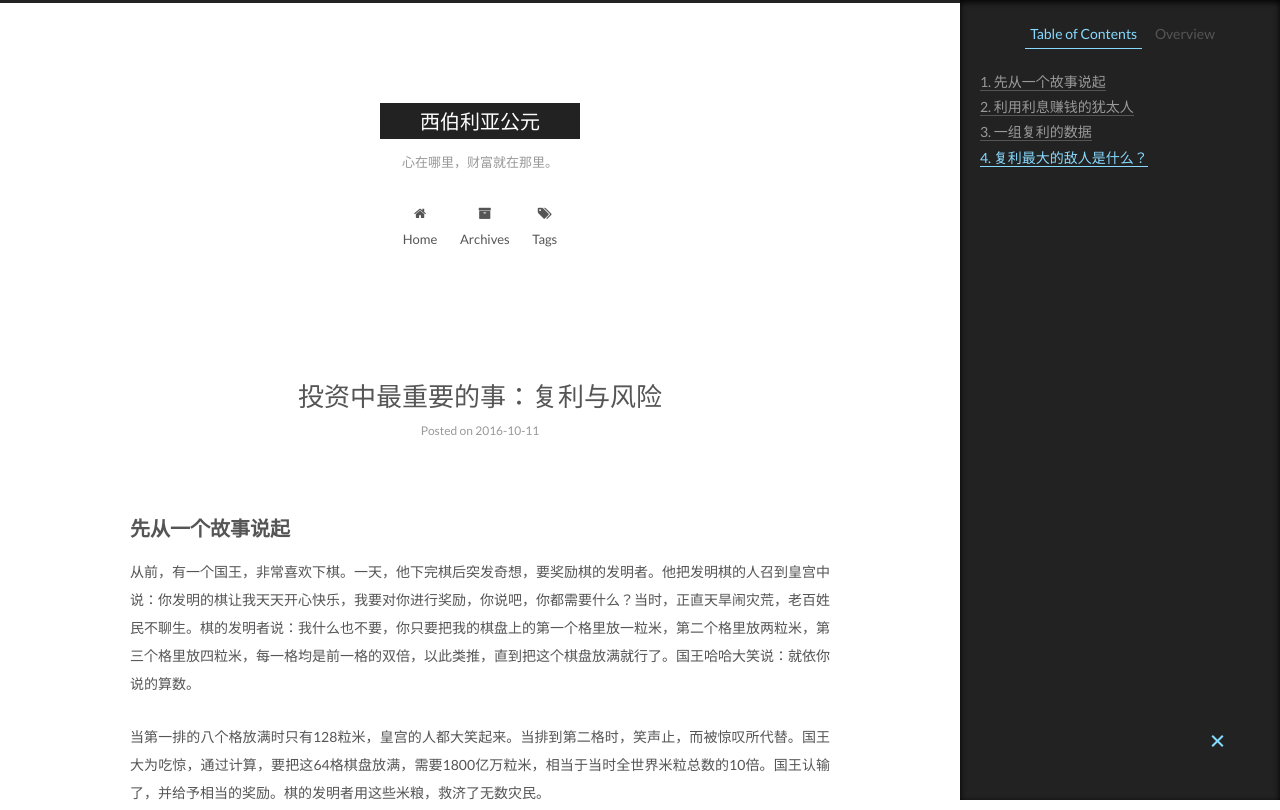
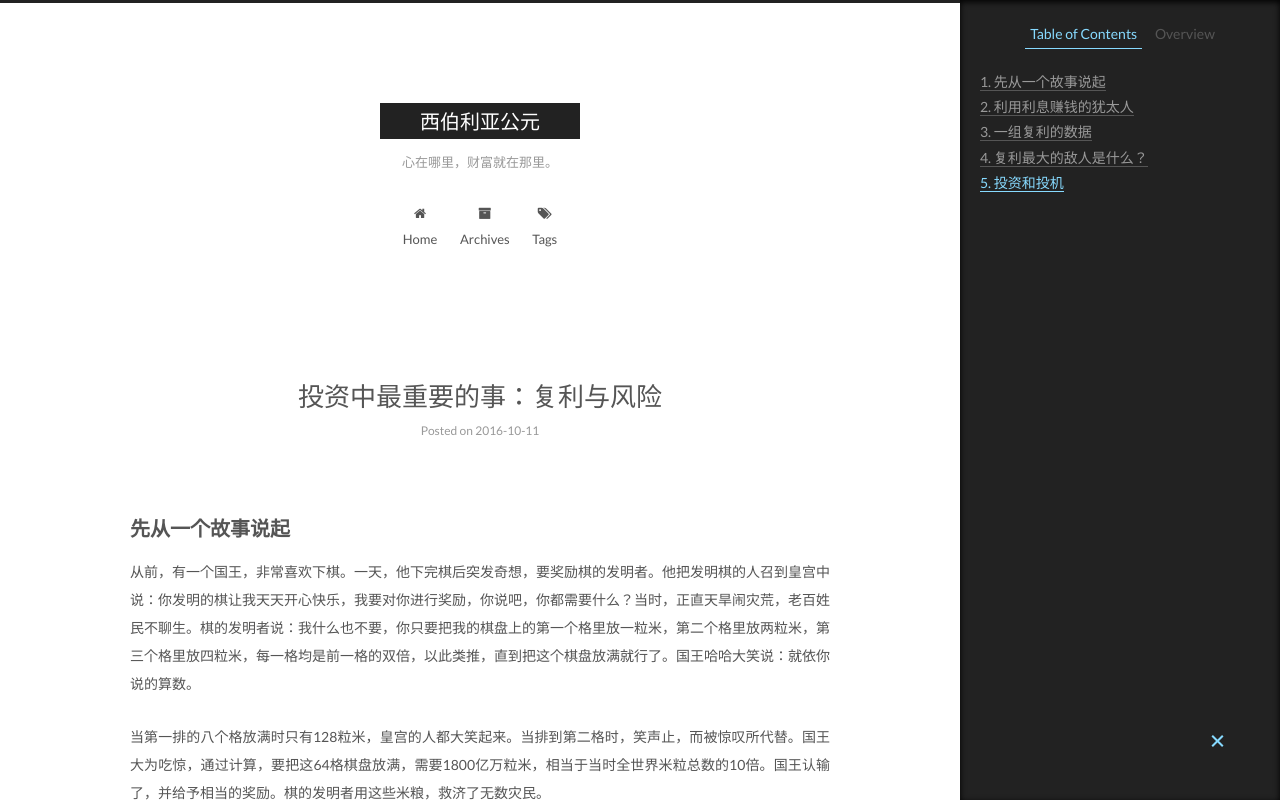
Before and after one commit to bedelt/bedelt.github.io, a plain HTML site: page 2016/10/11/myfirstmd/index.html in a window 1280 px wide. Shown: the top 810 px of the page. Drawn offline with Linux system fonts and the light colour scheme.

Commit message:
Site updated: 2016-10-11 02:10:33

```diff
--- a/2016/10/11/myfirstmd/index.html
+++ b/2016/10/11/myfirstmd/index.html
@@ -94,7 +94,7 @@
 <meta property="og:image" content="http://upload-images.jianshu.io/upload_images/2701420-ae5525a22860b6f7.jpg?imageMogr2/auto-orient/strip%7CimageView2/2/w/1240">
 <meta property="og:image" content="http://upload-images.jianshu.io/upload_images/2701420-1b87c5710b7cd9b9.png?imageMogr2/auto-orient/strip%7CimageView2/2/w/1240">
 <meta property="og:image" content="http://upload-images.jianshu.io/upload_images/2701420-76f3f0f203aba08f.jpg?imageMogr2/auto-orient/strip%7CimageView2/2/w/1240">
-<meta property="og:updated_time" content="2016-10-10T17:05:57.764Z">
+<meta property="og:updated_time" content="2016-10-10T18:10:09.221Z">
 <meta name="twitter:card" content="summary">
 <meta name="twitter:title" content="投资中最重要的事：复利与风险">
 <meta name="twitter:description" content="先从一个故事说起从前，有一个国王，非常喜欢下棋。一天，他下完棋后突发奇想，要奖励棋的发明者。他把发明棋的人召到皇宫中说：你发明的棋让我天天开心快乐，我要对你进行奖励，你说吧，你都需要什么？当时，正直天旱闹灾荒，老百姓民不聊生。棋的发明者说：我什么也不要，你只要把我的棋盘上的第一个格里放一粒米，第二个格里放两粒米，第三个格里放四粒米，每一格均是前一格的双倍，以此类推，直到把这个棋盘放满就行了。国王哈">
@@ -472,8 +472,7 @@
 <p>投资最重要的两条原则是：第一，永远不要赔钱；第二，永远不要忘记第一条。——巴菲特</p>
 </blockquote>
 <p>如果你只是一味追求高收益，而忽略背后的风险，那么你永远也无法从投资中体会到复利带来的好处。</p>
-<p>##投资和投机</p>
-<p>既然深刻地理解了复利，知道复利最大的敌人是什么。那么在投资的具体操作中应该如何运用呢？</p>
+<h2 id="投资和投机"><a href="#投资和投机" class="headerlink" title="投资和投机"></a>投资和投机</h2><p>既然深刻地理解了复利，知道复利最大的敌人是什么。那么在投资的具体操作中应该如何运用呢？</p>
 <p>这里涉及到两个重要的概念：投资和投机。</p>
 <p>这两个基本概念对投资来说就像高楼大厦的地基一样，如果不扎实，不管多么的富丽堂皇也有一夕倾覆的风险。</p>
 <p>有人说将钱放在赌场玩德州扑克是投机，而将钱放在股票这样的证券上便是投资了。这样的理解真是大错特错了，即便是将钱放在德州扑克上也有大赚特赚的，而将钱放在股市上难道就一定赚钱了？</p>
@@ -631,7 +630,7 @@
 
 
 
-              <div class="post-toc-content"><ol class="nav"><li class="nav-item nav-level-2"><a class="nav-link" href="#先从一个故事说起"><span class="nav-number">1.</span> <span class="nav-text">先从一个故事说起</span></a></li><li class="nav-item nav-level-2"><a class="nav-link" href="#利用利息赚钱的犹太人"><span class="nav-number">2.</span> <span class="nav-text">利用利息赚钱的犹太人</span></a></li><li class="nav-item nav-level-2"><a class="nav-link" href="#一组复利的数据"><span class="nav-number">3.</span> <span class="nav-text">一组复利的数据</span></a></li><li class="nav-item nav-level-2"><a class="nav-link" href="#复利最大的敌人是什么？"><span class="nav-number">4.</span> <span class="nav-text">复利最大的敌人是什么？</span></a></li></ol></div>
+              <div class="post-toc-content"><ol class="nav"><li class="nav-item nav-level-2"><a class="nav-link" href="#先从一个故事说起"><span class="nav-number">1.</span> <span class="nav-text">先从一个故事说起</span></a></li><li class="nav-item nav-level-2"><a class="nav-link" href="#利用利息赚钱的犹太人"><span class="nav-number">2.</span> <span class="nav-text">利用利息赚钱的犹太人</span></a></li><li class="nav-item nav-level-2"><a class="nav-link" href="#一组复利的数据"><span class="nav-number">3.</span> <span class="nav-text">一组复利的数据</span></a></li><li class="nav-item nav-level-2"><a class="nav-link" href="#复利最大的敌人是什么？"><span class="nav-number">4.</span> <span class="nav-text">复利最大的敌人是什么？</span></a></li><li class="nav-item nav-level-2"><a class="nav-link" href="#投资和投机"><span class="nav-number">5.</span> <span class="nav-text">投资和投机</span></a></li></ol></div>
 
           </div>
         </section>
```
